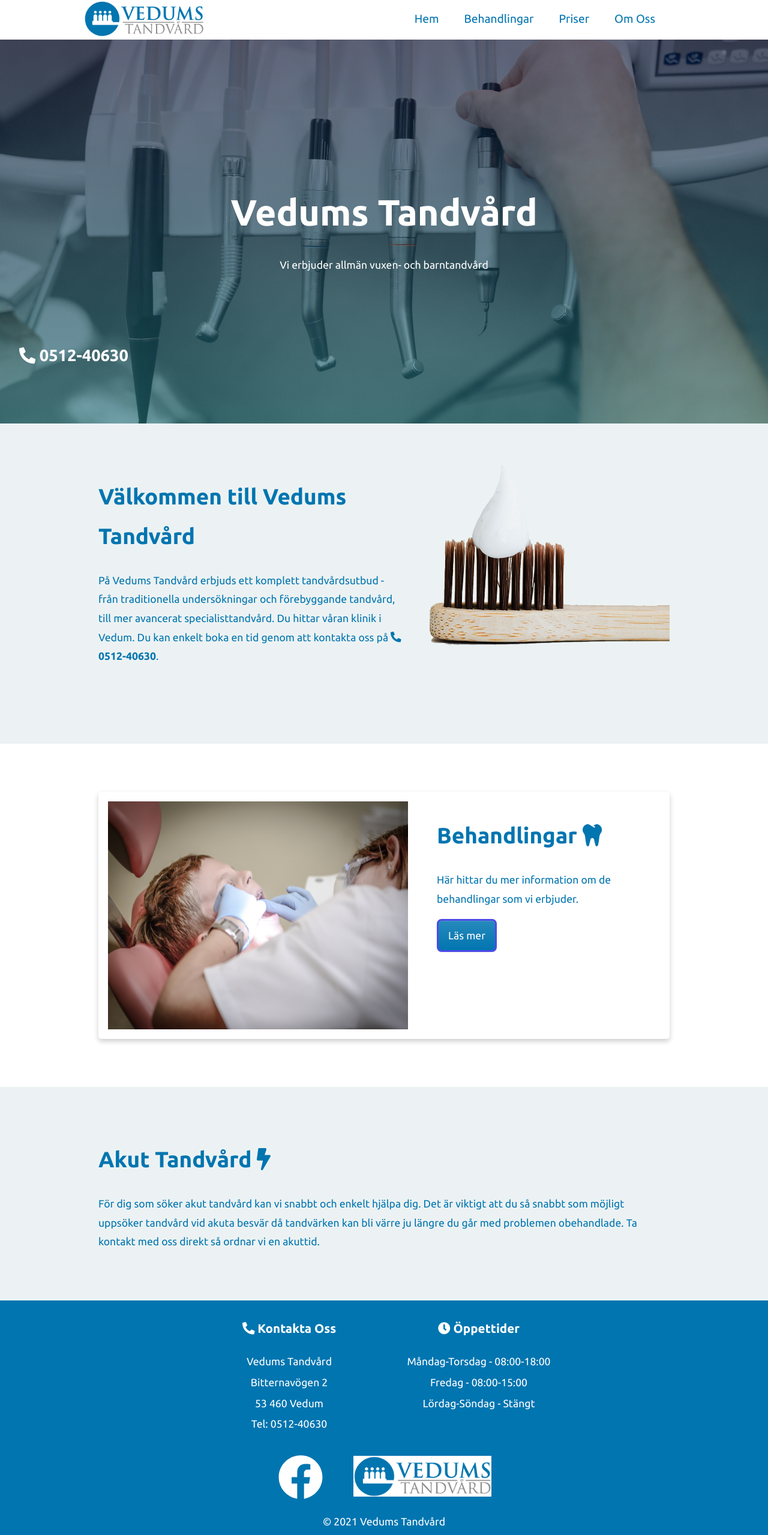
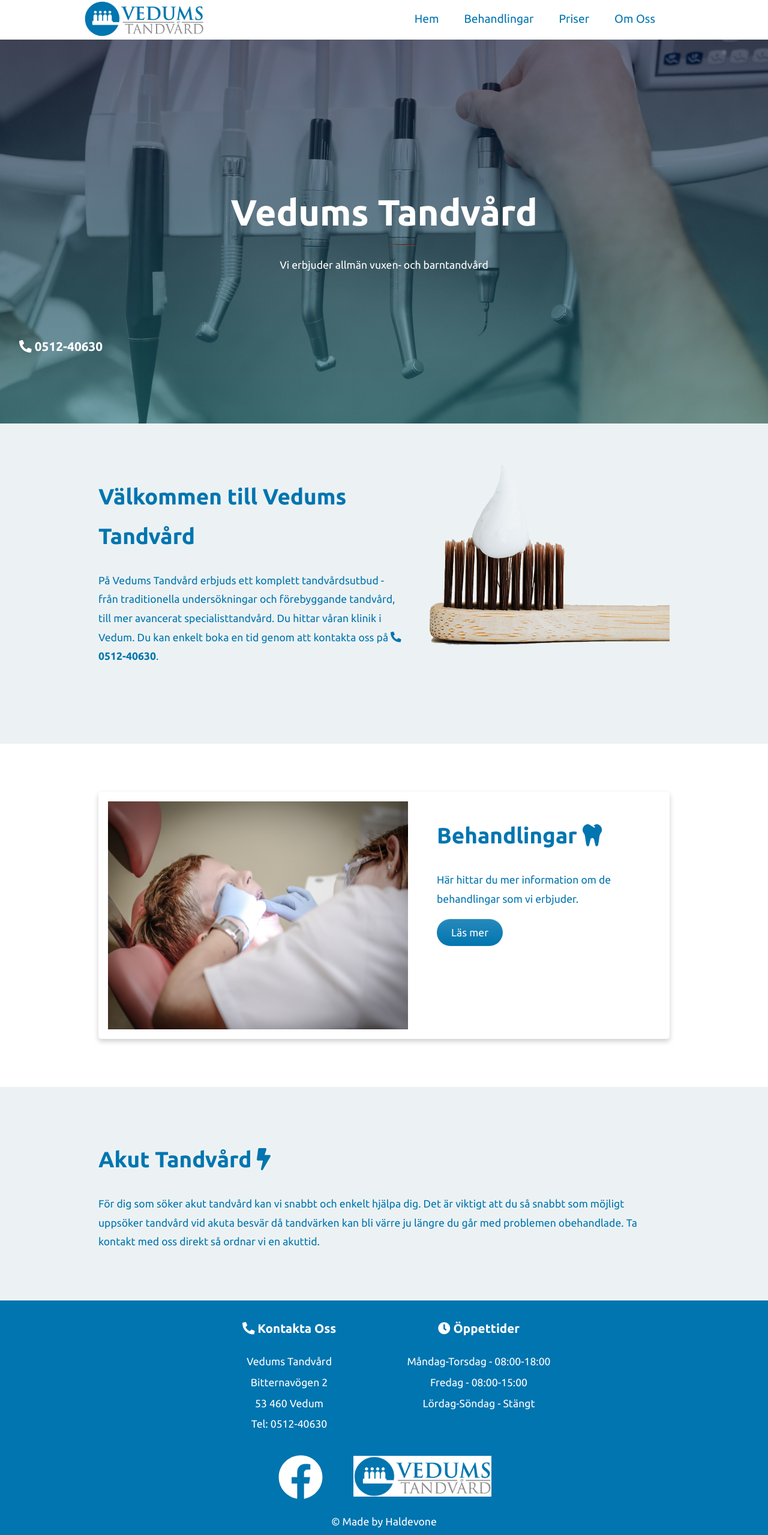
Before and after one commit to haldevone/vedumsnext, a Next.js app: page / in a window 1280 px wide. Shown: the part 4-2563 px from the top of the page at 60% size. Built offline with nearby package versions, Linux system fonts and the light colour scheme.

Commit message:
Small adjustments

```diff
--- a/components/Footer.js
+++ b/components/Footer.js
@@ -15,8 +15,10 @@
             <Link href={"/"}>
                 <img className={"contact-icon-logo"} src="/Logo.png"/>
             </Link>
-
-            <p>© 2021 Vedums Tandvård</p>
+            <div className="footer-bottom">
+                <p>© Made by Haldevone</p>
+                <p>{`${new Date().getFullYear()}  Vedums Tandvård`}</p>
+            </div>
         </div>
      );
 }
--- a/components/Header.js
+++ b/components/Header.js
@@ -30,7 +30,7 @@
                         <p>Vi erbjuder allmän vuxen- och barntandvård</p>
                      </div>
                      <div className={styles["phone"]}>
-                        <span> <FontAwesomeIcon icon={faPhoneAlt}/> 0512-40630</span>
+                        <p><span> <FontAwesomeIcon icon={faPhoneAlt}/></span> 0512-40630</p>
                     </div>
                  </div>
              </div>
--- a/components/Layout.js
+++ b/components/Layout.js
@@ -3,11 +3,11 @@
 
 const Layout = ({children}) => {
     return (
-        <div>
+        <>
             <Navbar />
             {children}
             <Footer />
-        </div>
+        </>
      );
 }
 
--- a/components/Map.js
+++ b/components/Map.js
@@ -8,7 +8,6 @@
             <div className={"map-container"}>
                 <div className={"container"}>
                     <h1>Hitta hit <FontAwesomeIcon icon={faMapMarkerAlt}/></h1>
-                    <p>Vi finns mittemot.....</p>
                 </div>
 
             </div>
--- a/components/Navbar.js
+++ b/components/Navbar.js
@@ -17,7 +17,7 @@
 
     return(
         <>
-        <div className="nav">
+        <nav className="nav">
             {/* <i><FontAwesomeIcon icon={faTimes}/></i> */}
             <div className="nav-container">
                 <div className="nav-logo" onClick={closeMobileMenu}>
@@ -53,7 +53,7 @@
                     </li>
                 </ul>
             </div>
-        </div>
+        </nav>
         </>
     )
 }
--- a/styles/Header.module.css
+++ b/styles/Header.module.css
@@ -74,6 +74,9 @@
   color: var(--color-prim);
   font-weight: bold;
   font-size: var(--font-size-h4);
+}
+.phone p{
+  font-size: 1.3rem;
 }
 
 .animateOnStart{
--- a/styles/globals.css
+++ b/styles/globals.css
@@ -126,12 +126,12 @@
 
 
 .btn{
-  width: 100px;
-  height: 55px;
-  border-radius: 0.5rem;
+  width: 110px;
+  height: 45px;
+  border-radius: 2.5rem;
   background-color:var(--color-sec);
   background-image: linear-gradient(180deg, rgba(255, 255, 255, .15), rgba(255, 255, 255, 0));
-  border: 3px solid #4D4AE8;
+  border: none;
   box-shadow: rgba(255, 255, 255, 0.15) 0 1px 0 inset,rgba(46, 54, 80, 0.075) 0 1px 1px;
   box-sizing: border-box;
   color: #FFFFFF;
@@ -142,7 +142,7 @@
 }
 .btn:hover{
   background-color: #028ed4;
-  border-color: #028ed4;
+
 }
 
 .contact{
@@ -211,6 +211,14 @@
 padding-top: 1rem;
 padding-bottom: 0.5rem;
 }
+
+.footer-bottom p{
+  padding: 0;
+}
+.footer-bottom p:first-child{
+  padding-top: 1rem;
+}
+
 .contact-icon-logo{
   max-width: 230px;
   cursor: pointer;
```
